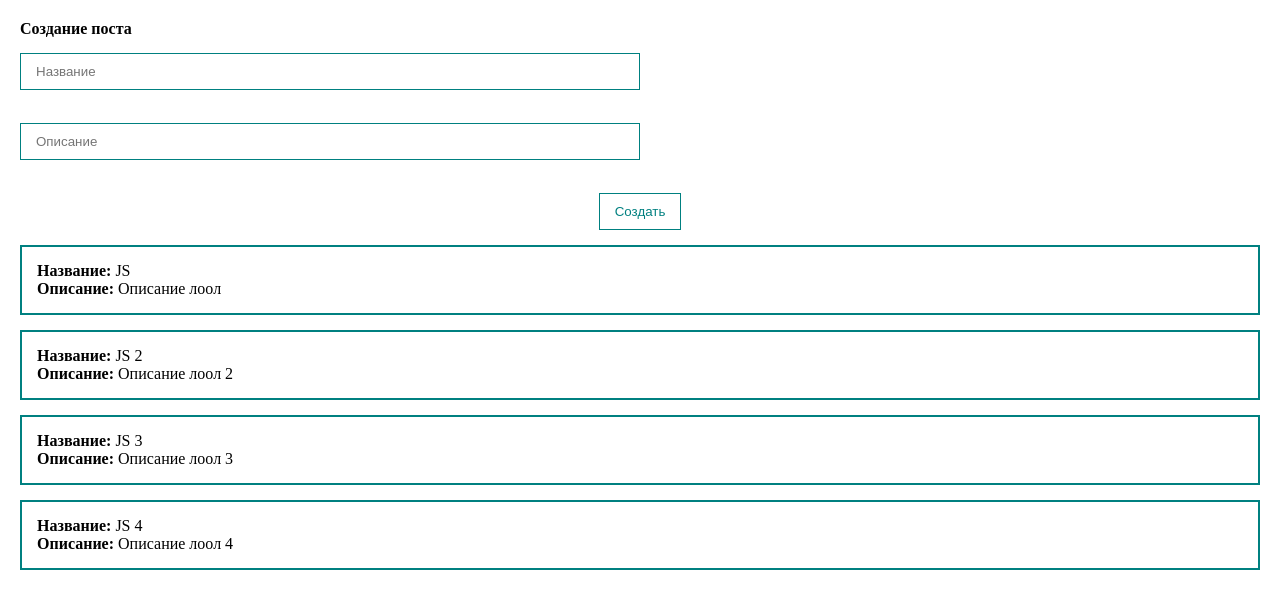
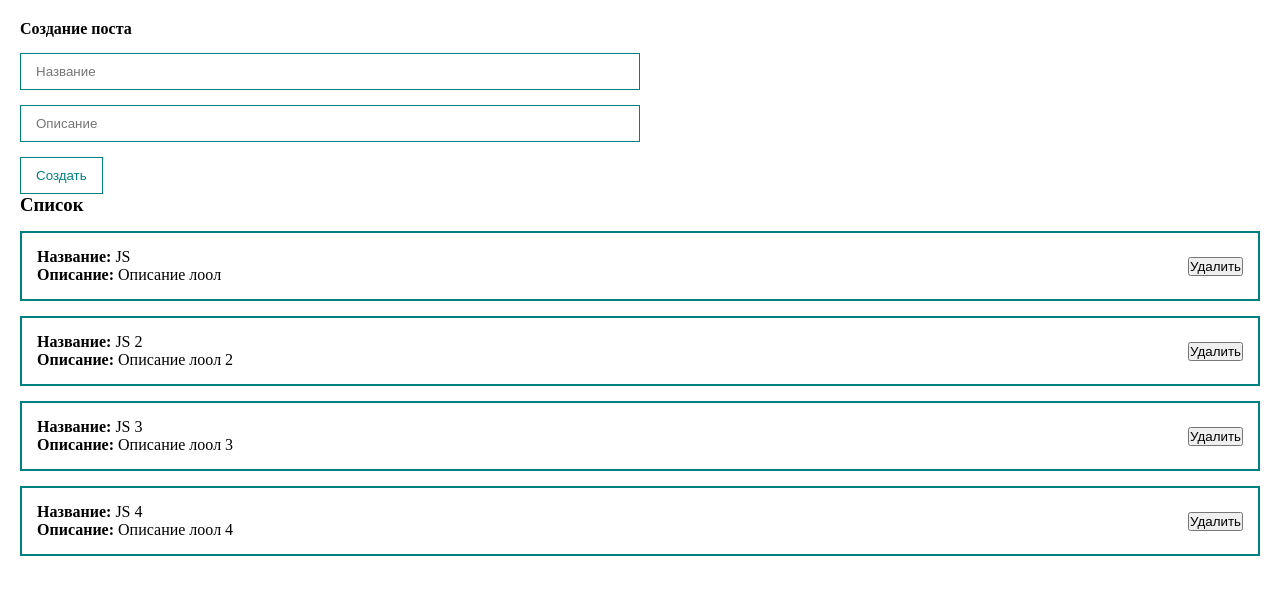
Before and after one commit to relaxsbk/vuejs-learn, a Vue app: page / in a window 1280 px wide. Shown: the top 608 px of the page. Built offline with nearby package versions, Linux system fonts and the light colour scheme.

Commit message:
вынесены компоненты (50 00)

```diff
--- a/src/App.vue
+++ b/src/App.vue
@@ -4,25 +4,22 @@
 
 <template>
 <div class="app">
-  <div>
-    <form >
-      <h4>Создание поста</h4>
-      <input class="input" type="text" placeholder="Название"><br>
-      <input class="input" type="text" placeholder="Описание"><br>
-      <button class="btn">Создать</button>
-    </form>
-  </div>
-  <div class="post" v-for="post in posts">
-    <div> <strong>Название:</strong> {{post.title}} </div>
-    <div> <strong>Описание:</strong> {{post.description}} </div>
+    <post-form @create="createPost"/>
+    <post-list :posts="posts" />
 
-  </div>
 
 </div>
 </template>
 
 <script>
+import postForm from "@/components/postForm.vue";
+import postList from "@/components/postList.vue";
+
 export default {
+  components: {
+    postList, postForm,
+  },
+
   data() {
     return {
       posts: [
@@ -30,10 +27,14 @@
         {id: 2, title: 'JS 2', description: 'Описание лоол 2'},
         {id: 3, title: 'JS 3', description: 'Описание лоол 3'},
         {id: 4, title: 'JS 4', description: 'Описание лоол 4'},
-      ]
+      ],
     }
   },
   methods: {
+    createPost(post) {
+      this.posts.push(post);
+    },
+
 
   }
 }
@@ -50,30 +51,7 @@
   padding: 20px;
 }
 
-.post {
-  padding: 15px;
-  border: 2px solid teal;
-  margin-top: 15px;
-}
 
-form {
-  display: flex;
-  flex-direction: column;
-}
 
-.input {
-  width: 50%;
-  border: 1px solid teal;
-  padding: 10px 15px;
-  margin-top: 15px;
-}
 
-.btn {
-  margin-top: 15px;
-  align-self: center;
-  padding: 10px 15px;
-  background: none;
-  color: teal;
-  border: 1px solid teal;
-}
 </style>
--- /dev/null
+++ b/src/components/postForm.vue
@@ -0,0 +1,56 @@
+<template>
+  <div class="formPost">
+    <form @submit.prevent >
+      <h4>Создание поста</h4>
+      <input v-model="post.title" class="input" type="text" placeholder="Название"><br>
+      <input v-model="post.description" class="input" type="text" placeholder="Описание"><br>
+      <button @click="createPost" class="btn">Создать</button>
+    </form>
+  </div>
+</template>
+
+<script>
+export default {
+  data() {
+    return {
+      post: {
+        title: '',
+        description: '',
+      }
+    }
+  },
+  methods: {
+    createPost() {
+      this.post.id = Date.now();
+      this.$emit('create', this.post)
+      this.post = {
+        title: '',
+        description: '',
+      }
+    }
+  }
+}
+</script>
+
+<style scoped>
+.formPost {
+  display: flex;
+  flex-direction: column;
+}
+
+.input {
+  width: 50%;
+  border: 1px solid teal;
+  padding: 10px 15px;
+  margin-top: 15px;
+}
+
+.btn {
+  margin-top: 15px;
+  align-self: center;
+  padding: 10px 15px;
+  background: none;
+  color: teal;
+  border: 1px solid teal;
+}
+</style>
--- /dev/null
+++ b/src/components/postItem.vue
@@ -0,0 +1,34 @@
+<template>
+  <div class="post">
+    <div>
+      <div> <strong>Название:</strong> {{post.title}} </div>
+      <div> <strong>Описание:</strong> {{post.description}} </div>
+    </div>
+    <div class="post__btns">
+      <button>Удалить</button>
+    </div>
+
+  </div>
+</template>
+
+<script>
+export default {
+  props: {
+    post: {
+      type: Object,
+      required: true
+    }
+  }
+}
+</script>
+
+<style  scoped>
+.post {
+  padding: 15px;
+  border: 2px solid teal;
+  margin-top: 15px;
+  display: flex;
+  align-items: center;
+  justify-content: space-between;
+}
+</style>
--- /dev/null
+++ b/src/components/postList.vue
@@ -0,0 +1,30 @@
+<script setup>
+
+import PostItem from "@/components/postItem.vue";
+</script>
+
+<template>
+  <div>
+    <h3>Список</h3>
+    <post-item v-for="post in posts"  :post="post"/>
+  </div>
+
+
+
+</template>
+
+<script>
+import postItem from "@/components/postItem.vue";
+  export default {
+    props: {
+      posts: {
+        type: Array,
+        required: true
+      }
+    }
+  }
+</script>
+
+<style scoped>
+
+</style>
```
